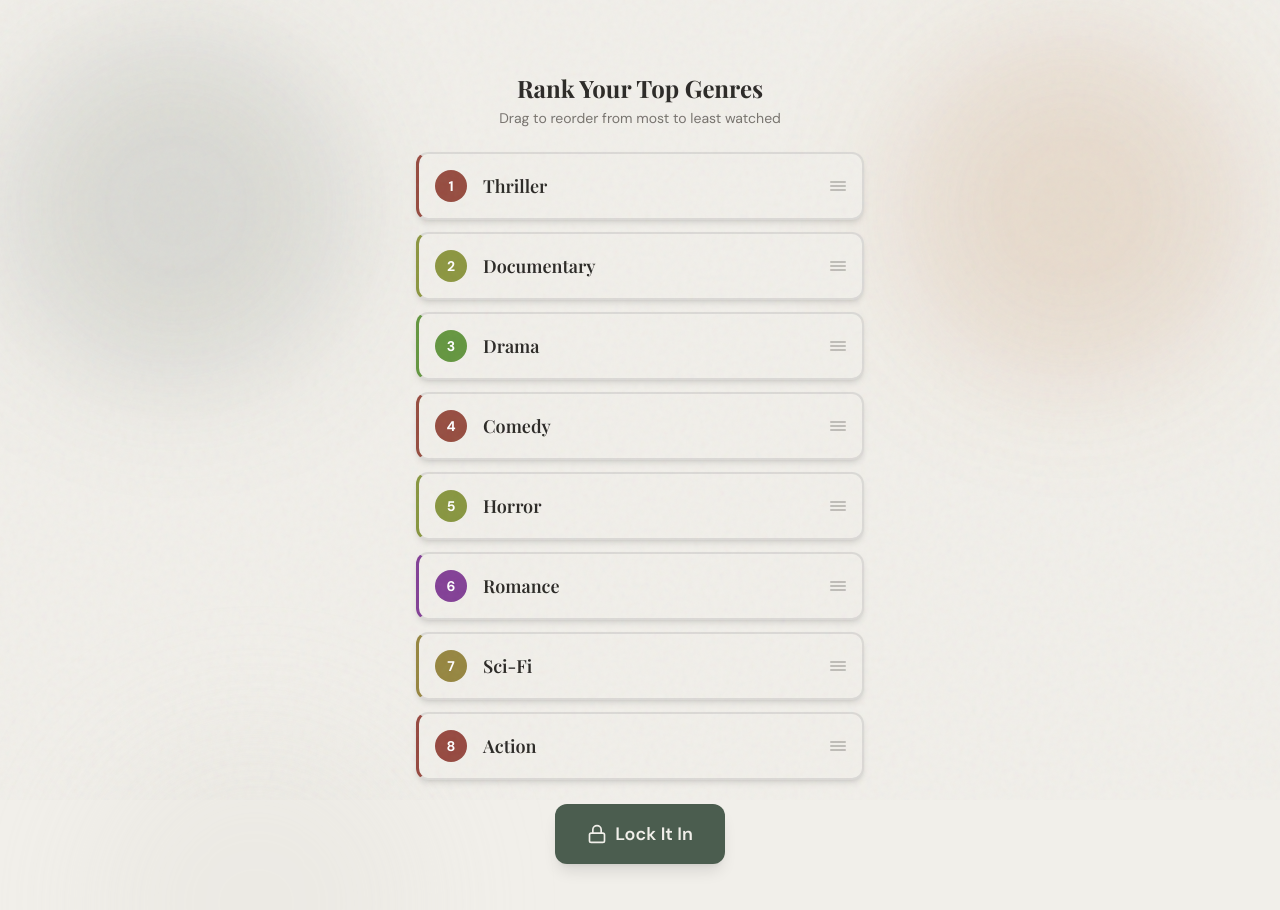
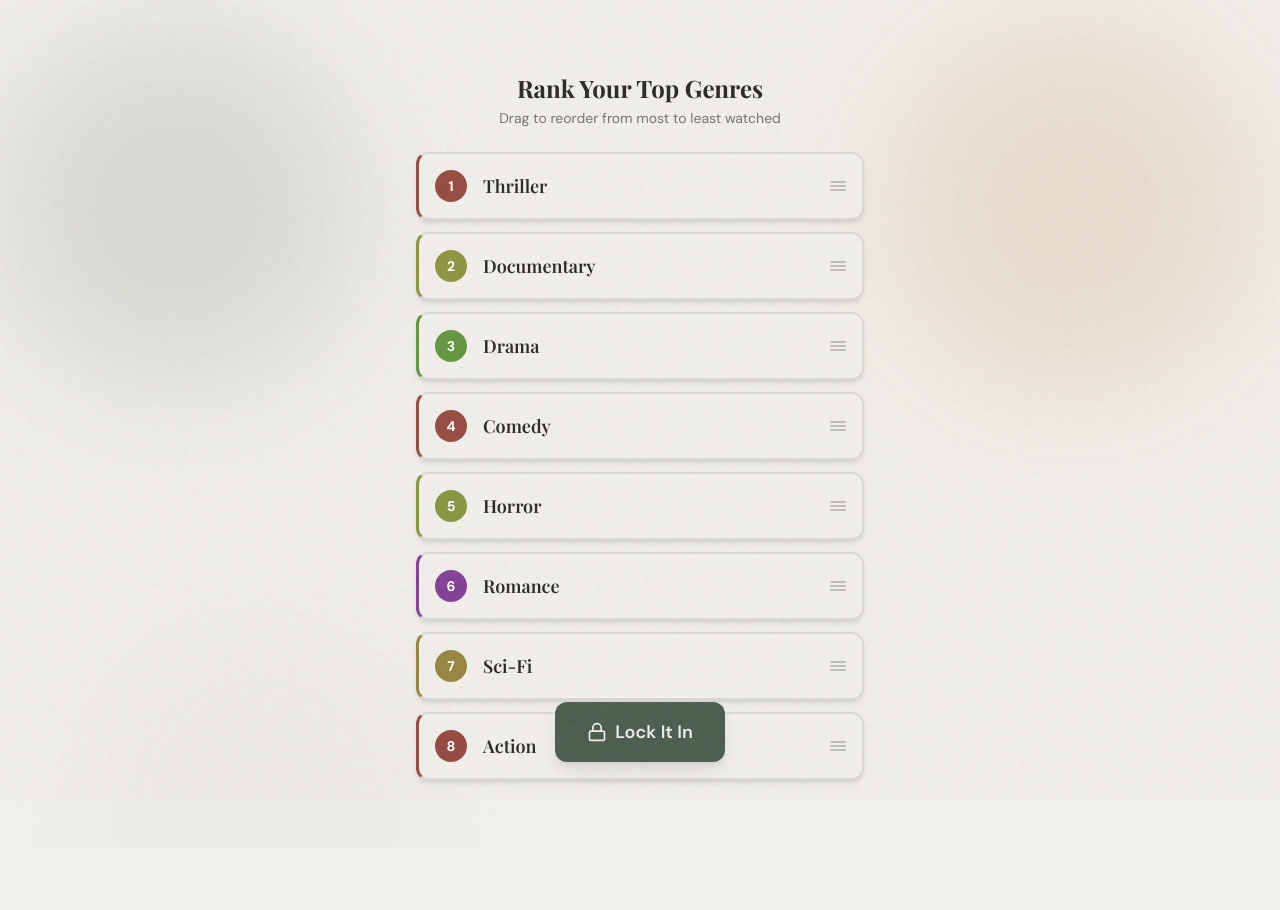
Before and after one commit to bcaglaraydin/letterboxd-analysis, a Next.js app in the folder frontend/: page /game/genre-ranking in a window 1280 px wide. Shown: the top 910 px of the page. After the commit the page ends 848 px from the top, so only its background shows below. Built offline with nearby package versions, Linux system fonts and the light colour scheme; a web font is replaced by a local one.

Commit message:
feat: better layout on games

```diff
--- a/frontend/app/game/rating/page.tsx
+++ b/frontend/app/game/rating/page.tsx
@@ -4,7 +4,7 @@ import React, { useEffect, useState } from "react";
 import { useRouter } from "next/navigation";
 import { useGameStore } from "@/store/gameStore";
 import { GameBackground } from "@/components/game/shared/GameBackground";
-import { GameContainer } from "@/components/game/shared/GameContainer";
+import { GameLayout } from "@/components/game/shared/GameLayout";
 import { ScorePanel } from "@/components/game/shared/ScorePanel";
 import { MovieCard } from "@/components/game/rating-game/MovieCard";
 import { StarRating } from "@/components/game/rating-game/StarRating";
@@ -55,24 +55,29 @@ export default function RatingGamePage() {
   if (isGameOver) {
     return (
       <GameBackground>
-        <GameContainer>
-          <PostGameScreen />
-        </GameContainer>
+        <GameLayout
+          className="w-full max-w-7xl mx-auto"
+          middle={<PostGameScreen />}
+        />
       </GameBackground>
     );
   }
 
   return (
     <GameBackground className="h-[100dvh] !min-h-0 overflow-hidden md:h-auto md:min-h-screen md:overflow-visible">
-      {/* Round Indicator (Top Left) */}
-      <div className="absolute top-0 left-0 p-4 md:p-8 z-[60] pointer-events-none">
+      <GameLayout
+        className="h-[100dvh] !min-h-0 overflow-hidden md:h-auto md:min-h-screen md:overflow-visible w-full max-w-7xl mx-auto"
+        top={
+          <div className="flex justify-between items-start p-4 md:p-8 w-full">
+            {/* Round Indicator */}
             <div className="flex items-baseline gap-1 font-light text-foreground">
               <span className="text-2xl font-serif">{currentRound}</span>
-          <span className="text-sm text-muted-foreground">/ {totalRounds}</span>
-        </div>
+              <span className="text-sm text-muted-foreground">
+                / {totalRounds}
+              </span>
             </div>
 
-      {/* ScorePanel with flying animation */}
+            {/* ScorePanel */}
             <ScorePanel
               score={score}
               pointsEarned={showFeedback ? roundScore : null}
@@ -80,15 +85,12 @@ export default function RatingGamePage() {
               showMaxScore={true}
               label="Score"
               size="lg"
-        position="top-right"
+              position="static"
             />
-
-      <GameContainer className="h-full md:h-auto md:min-h-screen overflow-hidden md:overflow-visible flex flex-col md:block pt-0 md:pt-24">
-        {/* Header Spacer for ScoreDisplay - Mobile Only */}
-        <div className="h-16 shrink-0 md:hidden" />
-
-        {/* Main Game Area */}
-        <div className="w-full max-w-sm mx-auto flex flex-col md:block flex-1 min-h-0 pb-2 md:pb-0 space-y-1 md:space-y-8">
+          </div>
+        }
+        middle={
+          <div className="w-full max-w-sm mx-auto flex flex-col md:block flex-1 min-h-0 pb-2 md:pb-0 space-y-1 md:space-y-8 justify-center">
             {currentMovie && (
               <div className="flex-1 min-h-0 relative flex flex-col justify-center mb-1 md:mb-6 md:h-auto md:block">
                 <MovieCard
@@ -101,8 +103,10 @@ export default function RatingGamePage() {
                 />
               </div>
             )}
-
-          <div className="shrink-0 space-y-2 text-center z-10 md:space-y-6">
+          </div>
+        }
+        bottom={
+          <div className="shrink-0 space-y-2 text-center z-10 md:space-y-6 w-full max-w-sm mx-auto pb-4">
             <h3 className="text-sm md:text-xl font-bold text-primary uppercase tracking-widest drop-shadow-sm">
               What did you rate this movie?
             </h3>
@@ -123,8 +127,8 @@ export default function RatingGamePage() {
               Reveal Rating
             </button>
           </div>
-        </div>
-      </GameContainer>
+        }
+      />
 
       {/* Feedback Overlay */}
       {showFeedback && currentMovie && (
--- a/frontend/components/game/genre-ranking/GenreRankingGame.tsx
+++ b/frontend/components/game/genre-ranking/GenreRankingGame.tsx
@@ -6,6 +6,7 @@ import { ArrowRight, Lock } from "lucide-react";
 import { useGenreGameStore } from "@/store/genreGameStore";
 import { RankingItem } from "./RankingItem";
 import { ScorePanel } from "../shared/ScorePanel";
+import { GameLayout } from "../shared/GameLayout";
 import { useRankingScore } from "@/hooks/useDistanceScore";
 import { GENRE_RANKING_CONFIG } from "./constants";
 import { GenreIntroPhase } from "./GenreIntroPhase";
@@ -195,10 +196,12 @@ export function GenreRankingGame() {
       <motion.div
         initial={{ opacity: 0 }}
         animate={{ opacity: 1 }}
-        className="flex flex-col h-[100dvh] md:min-h-screen md:h-auto w-full p-3 md:p-6 md:py-8 overflow-hidden md:overflow-visible"
+        className="w-full h-full"
       >
-        {/* SECTION 1: Top Section - Score or Header (shrink-0) */}
-        <div className="shrink-0">
+        <GameLayout
+          className="p-3 md:p-6 md:py-8"
+          top={
+            <div className="w-full">
               {isRevealing ? (
                 /* Score display during reveal - flows in layout on mobile, fixed on desktop */
                 <div className="flex justify-end mb-2 md:mb-0">
@@ -213,7 +216,6 @@ export function GenreRankingGame() {
                     label="Score"
                     size="md"
                     position="static"
-                className="md:fixed md:top-6 md:right-6 md:z-[55]"
                   />
                 </div>
               ) : (
@@ -240,9 +242,9 @@ export function GenreRankingGame() {
                 </motion.div>
               )}
             </div>
-
-        {/* SECTION 2: Game Area - fills remaining space (flex-1) */}
-        <div className="flex-1 w-full max-w-4xl mx-auto min-h-0 overflow-hidden md:overflow-visible flex flex-col">
+          }
+          middle={
+            <div className="w-full max-w-4xl mx-auto h-full flex flex-col">
               <LayoutGroup>
                 <motion.div
                   className={`w-full h-full grid gap-1 md:gap-6 ${showTwoColumns ? "grid-cols-2" : "grid-cols-1 max-w-md mx-auto"}`}
@@ -326,9 +328,10 @@ export function GenreRankingGame() {
                 </motion.div>
               </LayoutGroup>
             </div>
-
-        {/* SECTION 3: Buttons (shrink-0) */}
-        <div className="pt-2 md:pt-6 pb-2 md:pb-8 flex justify-center shrink-0">
+          }
+          bottom={
+            <div className="flex justify-center w-full pt-2 md:pt-6 pb-2 md:pb-8 min-h-[80px] md:min-h-[100px]">
+              <div className="h-12 md:h-14 flex items-center">
                 {!isRevealing && (
                   <motion.button
                     initial={{ opacity: 0, y: 10 }}
@@ -357,6 +360,9 @@ export function GenreRankingGame() {
                   </motion.button>
                 )}
               </div>
+            </div>
+          }
+        />
       </motion.div>
     );
   }
--- /dev/null
+++ b/frontend/components/game/shared/GameLayout.tsx
@@ -0,0 +1,46 @@
+"use client";
+
+import React from "react";
+import { cn } from "@/lib/utils";
+
+interface GameLayoutProps {
+  top?: React.ReactNode;
+  middle: React.ReactNode;
+  bottom?: React.ReactNode;
+  className?: string;
+}
+
+export const GameLayout: React.FC<GameLayoutProps> = ({
+  top,
+  middle,
+  bottom,
+  className,
+}) => {
+  return (
+    <div
+      className={cn(
+        "flex flex-col h-[100dvh] md:min-h-screen w-full relative overflow-hidden md:overflow-visible",
+        className,
+      )}
+    >
+      {/* Top Zone */}
+      {(top || (!top && !bottom)) && ( // Render if top exists, or if neither exists (just in case, but logical check)
+        <div className="shrink-0 z-10 w-full relative flex flex-col justify-center">
+          {top}
+        </div>
+      )}
+
+      {/* Middle Zone */}
+      <div className="flex-1 min-h-0 w-full relative flex flex-col justify-center items-center">
+        {middle}
+      </div>
+
+      {/* Bottom Zone */}
+      {bottom && (
+        <div className="shrink-0 z-10 w-full relative flex flex-col justify-center">
+          {bottom}
+        </div>
+      )}
+    </div>
+  );
+};
```
Lines whose indentation alone changed are shown as unchanged.
